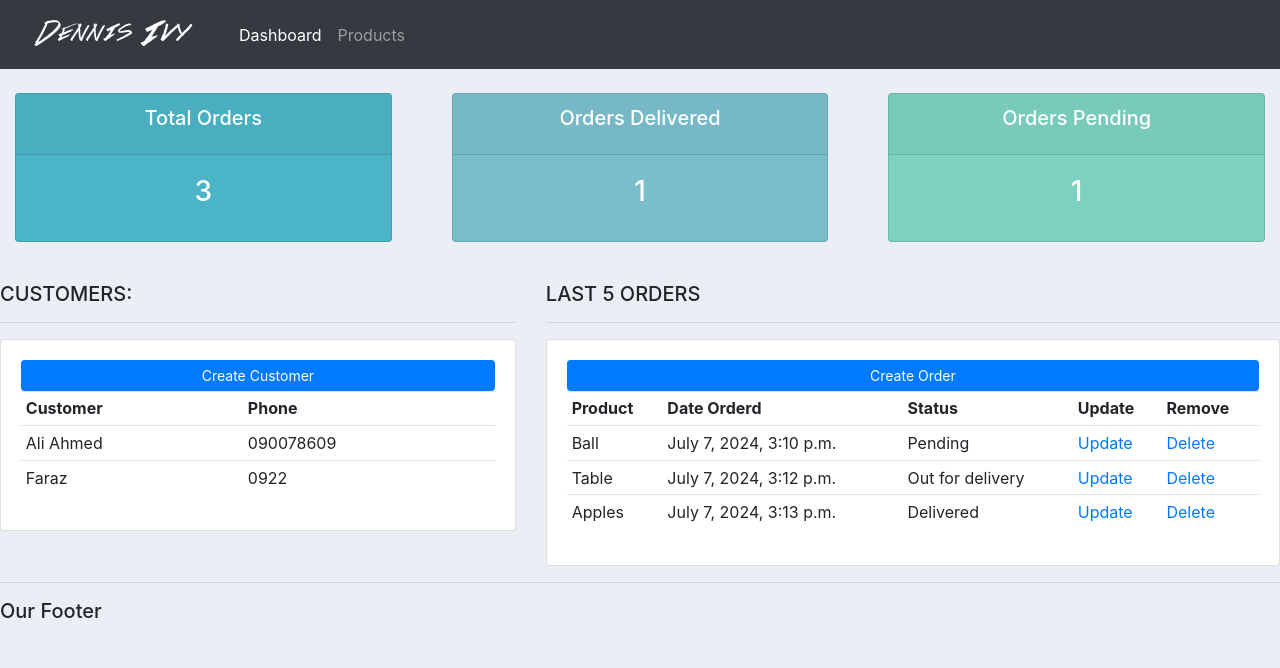
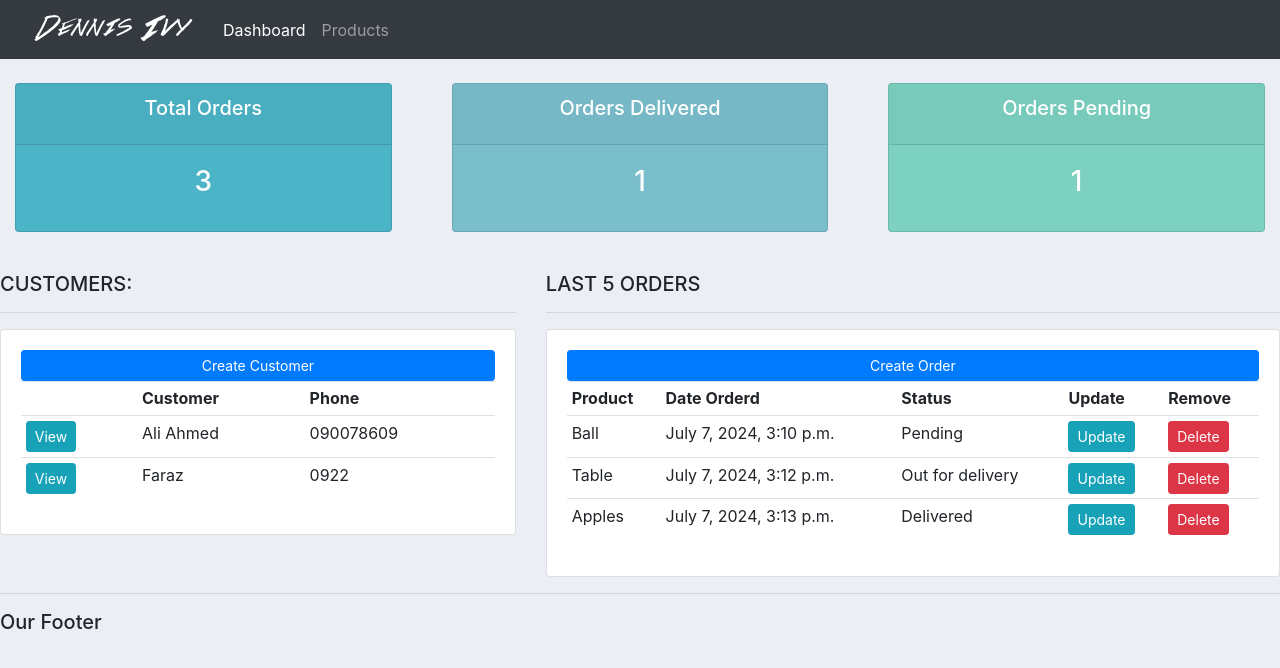
Before and after one commit to mshahzaib1629/practice-django, a Django app: page / in a window 1280 px wide. Shown: the top 668 px of the page. Run offline with Django 5.2, Linux system fonts and the light colour scheme; data comes from the database, SQL or seed files in the repository.

Commit message:
in-app routing added

```diff
--- a/accounts/templates/accounts/dashboard.html
+++ b/accounts/templates/accounts/dashboard.html
@@ -14,13 +14,14 @@
 			<a class="btn btn-primary  btn-sm btn-block" href="">Create Customer</a>
 			<table class="table table-sm">
 				<tr>
+					<th></th>
 					<th>Customer</th>
 					<th>Phone</th>
 				</tr>
 
 				{% for customer in customers %}
 					<tr>
-
+						<td><a class="btn btn-sm btn-info" href="{% url 'customer' customer.id %}">View</a></td>
 						<td>{{customer.name}}</td>
 						<td>{{customer.phone}}</td>
 					</tr>
@@ -49,8 +50,8 @@
 						<td>{{order.product}}</td>
 						<td>{{order.date_created}}</td>
 						<td>{{order.status}}</td>
-						<td><a href="">Update</a></td>
-						<td><a href="">Delete</a></td>
+						<td><a class="btn btn-sm btn-info" href="">Update</a></td>
+						<td><a class="btn btn-sm btn-danger"href="">Delete</a></td>
 
 					</tr>
 				{% endfor %}
--- a/accounts/templates/accounts/navbar.html
+++ b/accounts/templates/accounts/navbar.html
@@ -1,19 +1,18 @@
 {% load static %}
 
 <nav class="navbar navbar-expand-lg navbar-dark bg-dark">
-    <!-- Added logo here -->
-  <a class="navbar-brand" href="#"><img src="{% static 'images/logo.png' %}"></a>
-
+ <img src="{% static 'images/logo.png' %}">
   <button class="navbar-toggler" type="button" data-toggle="collapse" data-target="#navbarNav" aria-controls="navbarNav" aria-expanded="false" aria-label="Toggle navigation">
     <span class="navbar-toggler-icon"></span>
   </button>
   <div class="collapse navbar-collapse" id="navbarNav">
     <ul class="navbar-nav">
       <li class="nav-item active">
-          <a class="nav-link" href="#">Dashboard</a>
+        <!-- adding in-app routing using the URL name -->
+        <a class="nav-link" href="{% url 'home' %}">Dashboard</a>
       </li>
       <li class="nav-item">
-          <a class="nav-link" href="#">Products</a>
+        <a class="nav-link" href="{% url 'products' %}">Products</a>
       </li>
     </ul>
   </div>
--- a/accounts/urls.py
+++ b/accounts/urls.py
@@ -3,8 +3,9 @@ from django.urls import path
 from . import views
 
 urlpatterns = [
-    path("", views.home),
-    path("products/", views.products),
+    # we can add name to the routes, which can be used for in-app routing
+    path('', views.home, name="home"),
+    path('products/', views.products, name='products'),
     # adding url param 'pk_test'
-    path('customer/<str:pk_test>/', views.customer),
+    path('customer/<str:pk_test>/', views.customer, name="customer"),
 ]
```
Lines whose indentation alone changed are shown as unchanged.
